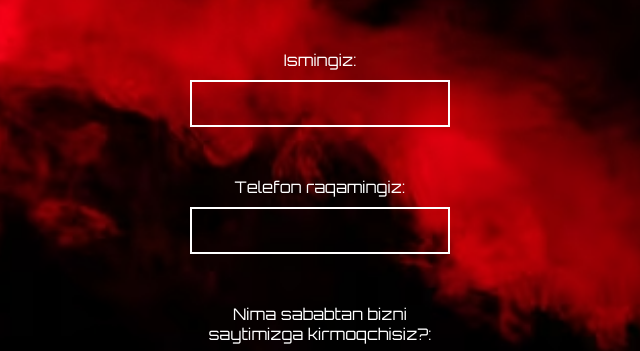
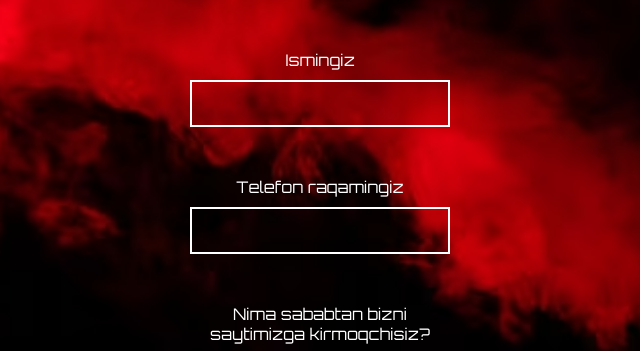
Before and after one commit to AL1CO/LOGIN, a plain HTML site: page index.html in a window 1280 px wide. Shown: the top 351 px of the page, 320-960 px from the left. Drawn offline with nearby package versions, Linux system fonts and the light colour scheme; some packages are replaced by stand-ins of ours; a script that the page names is missing.

Commit message:
mini o`zgarish

```diff
--- a/index.html
+++ b/index.html
@@ -17,12 +17,12 @@
   </head>
   <body>
     <form action="" method="get" class="con">
-      <label for="fname">Ismingiz: </label>
+      <label for="fname">Ismingiz </label>
       <input id="fname" type="text" required />
-      <label for="email">Telefon raqamingiz: </label>
+      <label for="email">Telefon raqamingiz </label>
       <input id="email" type="tel" required />
       <label for="password"
-        >Nima sababtan bizni saytimizga kirmoqchisiz?:
+        >Nima sababtan bizni saytimizga kirmoqchisiz?
       </label>
       <input id="password" type="text" required />
       <button onclick="alicho()" type="submit">ARIZA YUBORISH</button>
```
